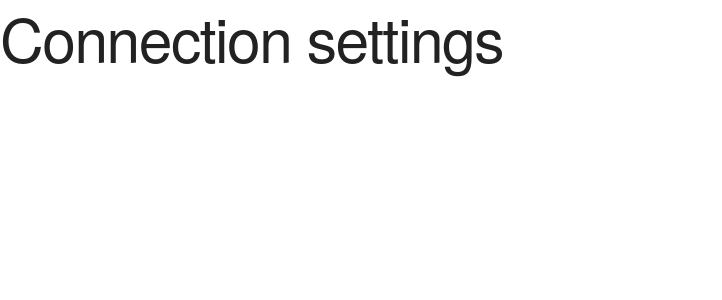
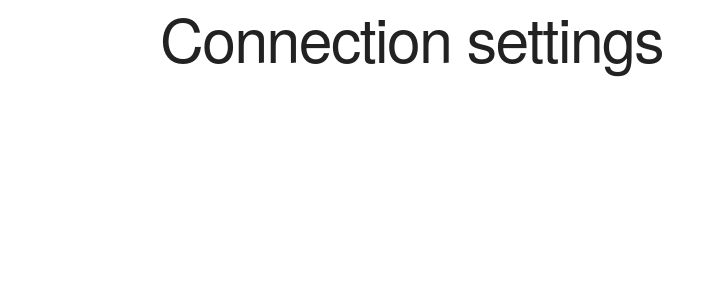
Before and after one commit to Isaac-Ampomah-12/iiot-test-bench, a React (Create React App) app in the folder frontend/: page /settings in a window 1280 px wide. Shown: the top 300 px of the page, without its empty margins (0-722 px from the left). Built offline with nearby package versions, Linux system fonts and the light colour scheme.

Commit message:
Add class and id to center and style settings container

```diff
--- a/frontend/src/pages/ConnectionSettings/ConnectionSettings.js
+++ b/frontend/src/pages/ConnectionSettings/ConnectionSettings.js
@@ -1,7 +1,9 @@
 function ConnectionSettings() {
   return (
-    <div>
-      <h2>Connection settings</h2>
+    <div className="container">
+      <section id="Connect-settings">
+        <h2>Connection settings</h2>
+      </section>
     </div>
   );
 }
```
